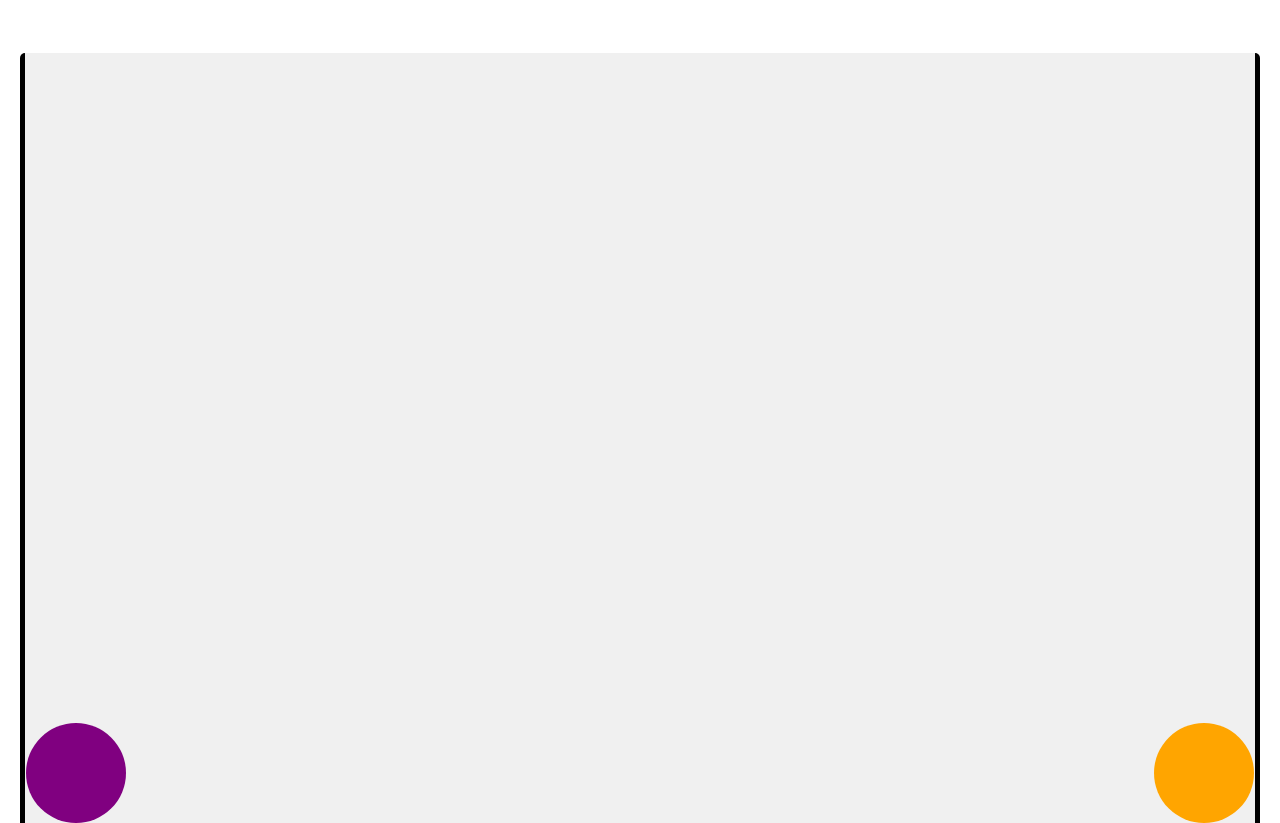
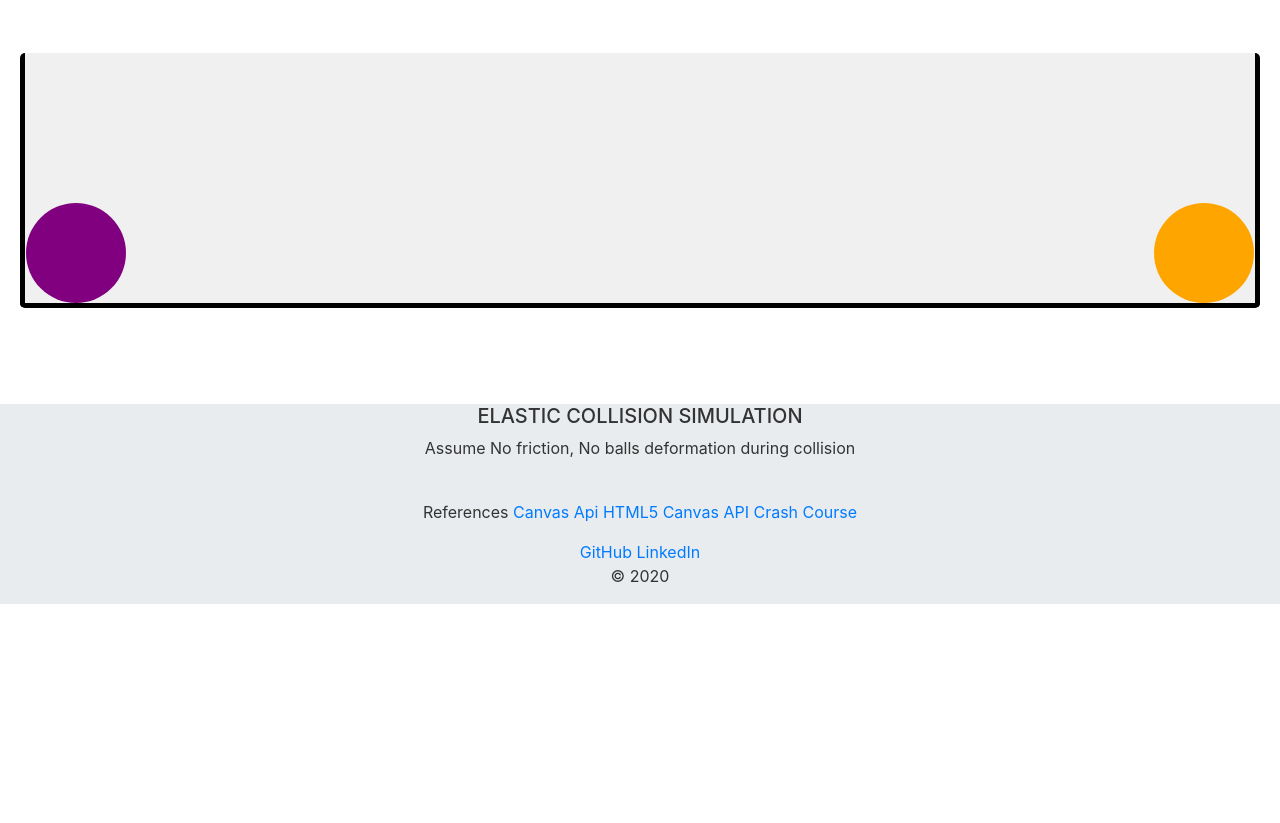
Before and after one commit to abhishekhandacse/ElasticCollision, a plain HTML site: page index.html in a window 1280 px wide. Shown: the part 689-1512 px from the top of the page. After the commit the page ends 1293 px from the top, so only its background shows below. Drawn offline with nearby package versions, Linux system fonts and the light colour scheme.

Commit message:
height of canvas updated and footer updated

```diff
--- a/index.html
+++ b/index.html
@@ -77,7 +77,10 @@
           <!-- Content -->
           <h5 class="text-uppercase">Elastic Collision Simulation</h5>
           <p>Assume No friction, No balls deformation during collision</p>
-
+          <br>
+          References
+          <a href="hhttps://developer.mozilla.org/en-US/docs/Web/API/Canvas_API"> Canvas Api </a>
+          <a href="https://www.youtube.com/watch?v=gm1QtePAYTM"> HTML5 Canvas API Crash Course </a>
         </div>
         <!-- Grid column -->
 
@@ -93,10 +96,10 @@
 
     <!-- Copyright -->
     <div class="footer-copyright text-center py-3">
-      <a href="https://github.com/abhishekhandacse"> GitHub </a>
+      <a href="https://github.com/abhishekhandacse/ElasticCollision"> GitHub </a>
       <a href="https://www.linkedin.com/in/abhishekhandacse/"> LinkedIn </a>
       <br>
-      © 2020 Copyright:
+      © 2020
     </div>
     <!-- Copyright -->
 
--- a/script.js
+++ b/script.js
@@ -6,7 +6,7 @@ let circle2;
 var sound;
 function init(){
     ctx.canvas.width  = window.innerWidth-50;
-    ctx.canvas.height = window.innerHeight-30;
+    ctx.canvas.height = 250;
     circle1=new Circle(50+1,ctx.canvas.height-50,50,0,0);
     circle2=new Circle(ctx.canvas.width-50-1,ctx.canvas.height-50,50,0,0);
     drawCircle(circle1,'purple');
```
